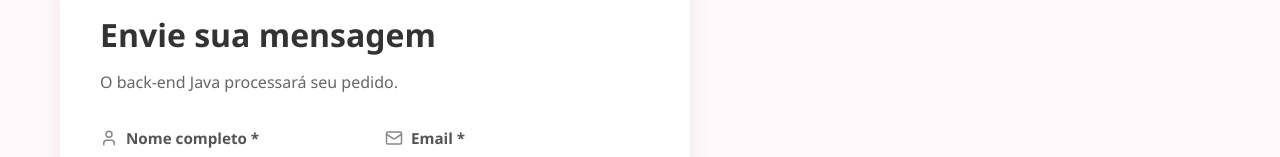
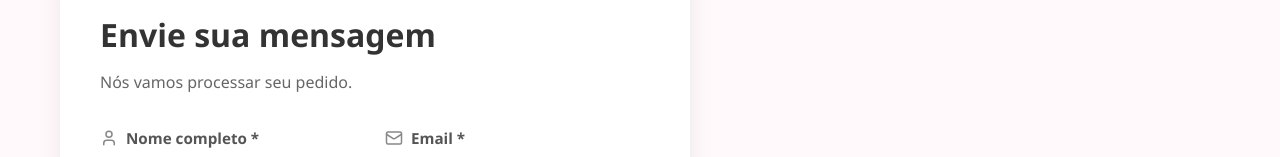
Before and after one commit to BetaGS/E-commerce-Doce-Mila-React, a React (Vite) app: page /contato in a window 1280 px wide. Shown: the part 643-800 px from the top of the page. Built offline with nearby package versions, Linux system fonts and the light colour scheme.

Commit message:
correção de textos

```diff
--- a/src/pages/Contact/Contact.jsx
+++ b/src/pages/Contact/Contact.jsx
@@ -83,7 +83,7 @@ const Contact = () => {
       setTimeout(() => setIsSubmitted(false), 5000);
 
     } catch (error) {
-      setErrors({ submit: 'Servidor instável. Tente novamente em instantes.' });
+      setErrors({ submit: 'Erro. Tente novamente em instantes.' });
     } finally {
       setIsSubmitting(false);
     }
@@ -119,7 +119,7 @@ const Contact = () => {
             <div className="form-container">
               <div className="form-header">
                 <h2>Envie sua mensagem</h2>
-                <p>O back-end Java processará seu pedido.</p>
+                <p>Nós vamos processar seu pedido.</p>
               </div>
 
               {isSubmitted && (
@@ -162,6 +162,7 @@ const Contact = () => {
                       <option value="">Selecione um assunto</option>
                       <option value="Dúvida">Dúvida sobre produtos</option>
                       <option value="Encomenda">Encomenda especial</option>
+                      <option value="Reclamação">Reclamação</option>
                       <option value="Outro">Outro</option>
                     </select>
                     {errors.subject && <span className="field-error">{errors.subject}</span>}
@@ -175,7 +176,7 @@ const Contact = () => {
                 </div>
 
                 <button type="submit" className="btn submit-btn" disabled={isSubmitting}>
-                  {isSubmitting ? 'Conectando ao Java...' : <><Send size={18} /> Enviar Mensagem</>}
+                  {isSubmitting ? 'Enviando Mensagem...' : <><Send size={18} /> Enviar Mensagem</>}
                 </button>
               </form>
             </div>
```
